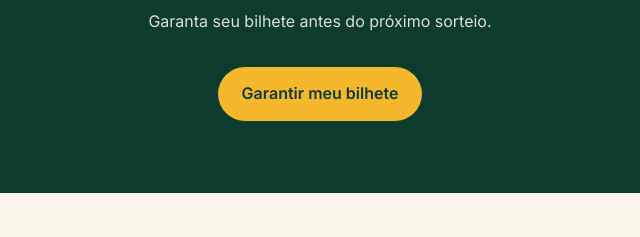
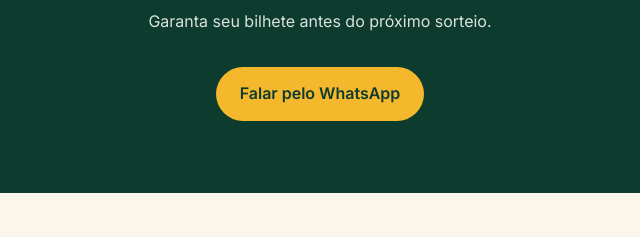
Before and after one commit to isis19232/bilhete-premiado-site, a plain HTML site: page public/index.html in a window 1280 px wide. Shown: the part 2052-2289 px from the top of the page, 320-960 px from the left. Drawn offline with nearby package versions, Linux system fonts and the light colour scheme.

Commit message:
Update link to WhatsApp in index.html

```diff
--- a/public/index.html
+++ b/public/index.html
@@ -94,7 +94,7 @@
     <section id="participar" class="cta">
       <h2>Pronto para tentar a sorte?</h2>
       <p>Garanta seu bilhete antes do próximo sorteio.</p>
-      <a href="#" class="btn btn-light">Garantir meu bilhete</a>
+      <a href="https://wa.me/bilhetepremiado__" class="btn btn-light" target="_blank" rel="noopener noreferrer" onclick="if(window.fbq) fbq('trackCustom','CliqueWhatsApp');">Falar pelo WhatsApp</a>
     </section>
   </main>
 
```
